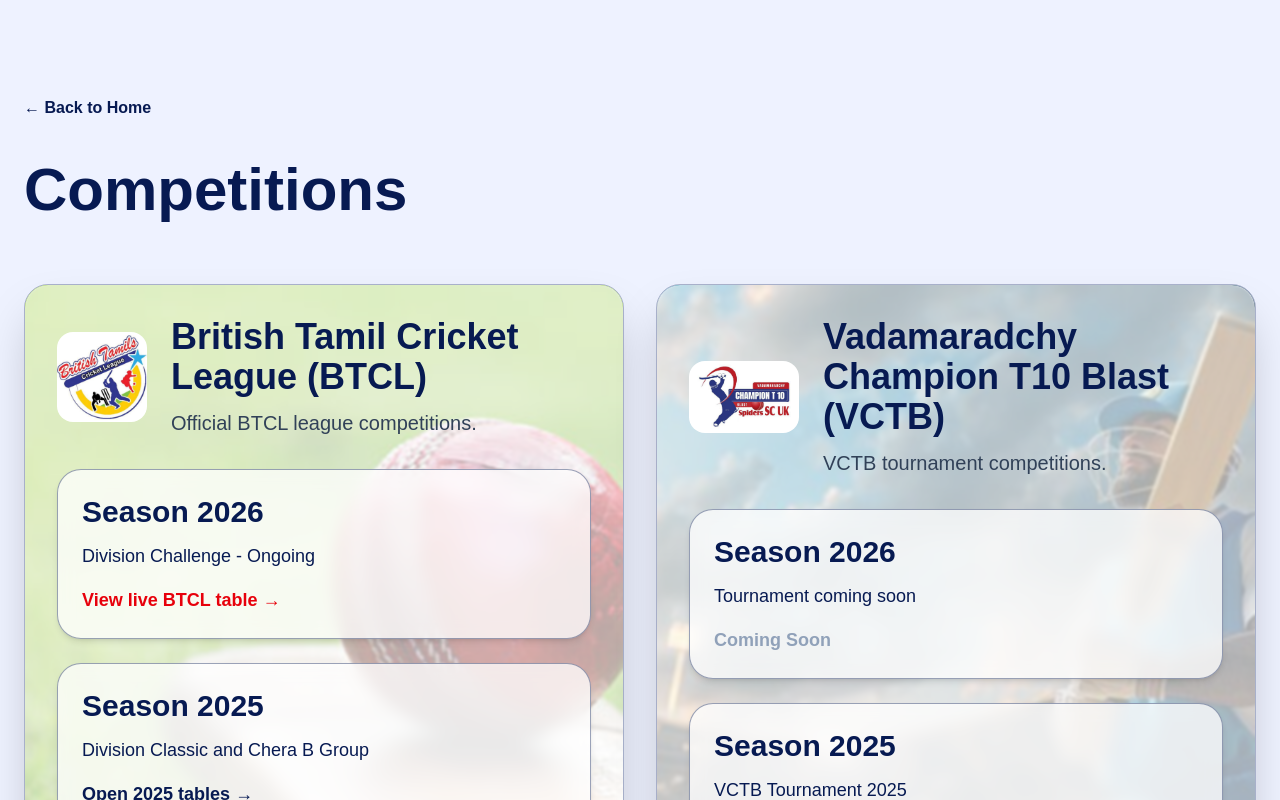
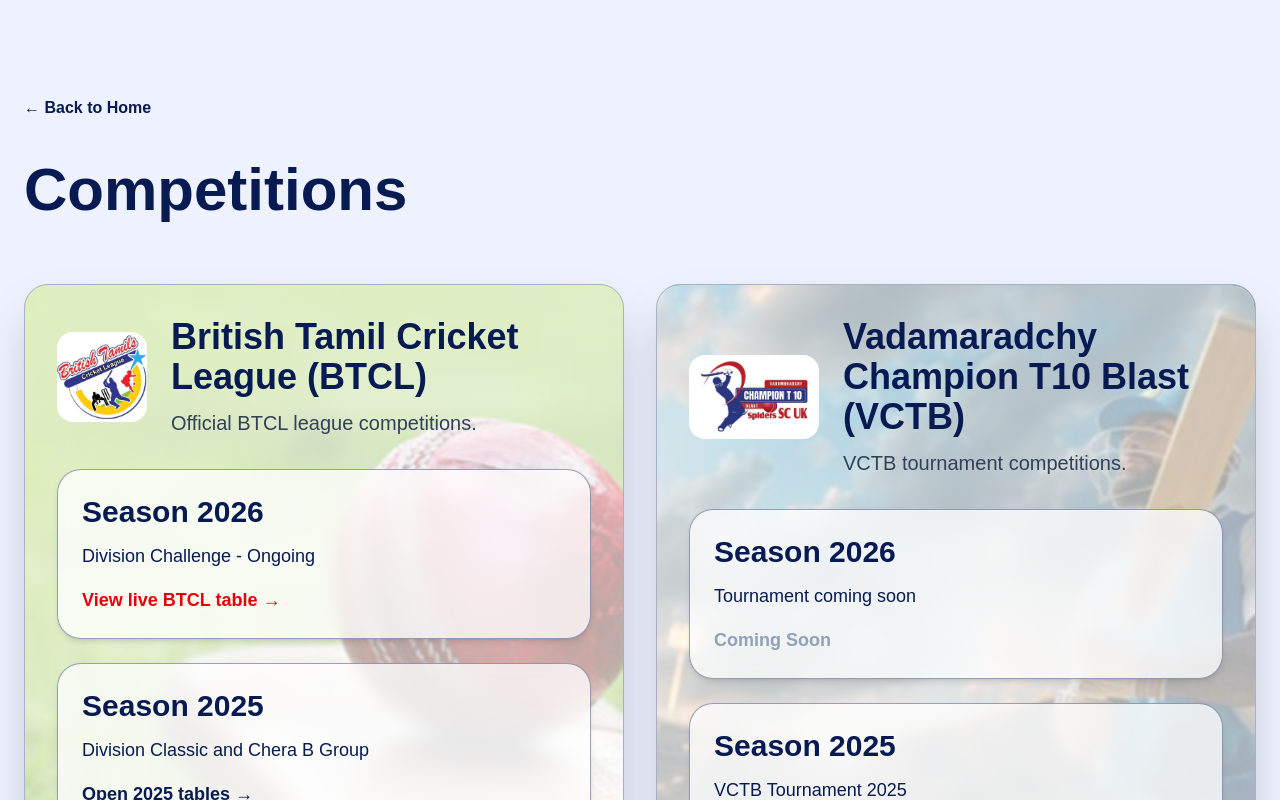
Before and after one commit to thanusan97-blip/spiders-cricket-club, a Next.js app: page /competitions in a window 1280 px wide. Shown: the top 800 px of the page. Built offline with nearby package versions, Linux system fonts and the light colour scheme.

Commit message:
Updated VCTB logo size

```diff
--- a/app/competitions/page.tsx
+++ b/app/competitions/page.tsx
@@ -122,8 +122,8 @@
                 <Image
                   src="/competitions/vctb.png"
                   alt="VCTB"
-                  width={110}
-                  height={110}
+                  width={130}
+                  height={130}
                   className="rounded-2xl object-contain"
                 />
 
```
